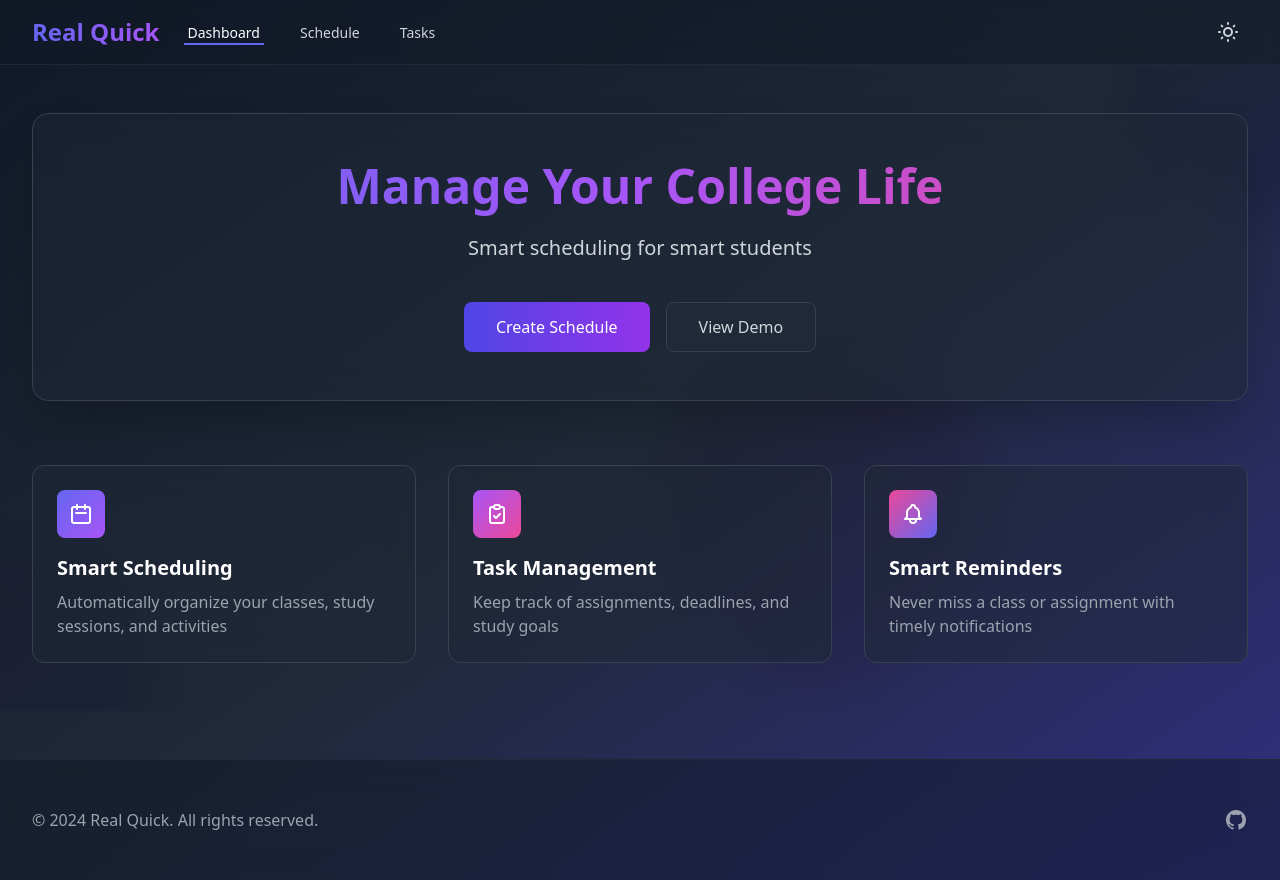
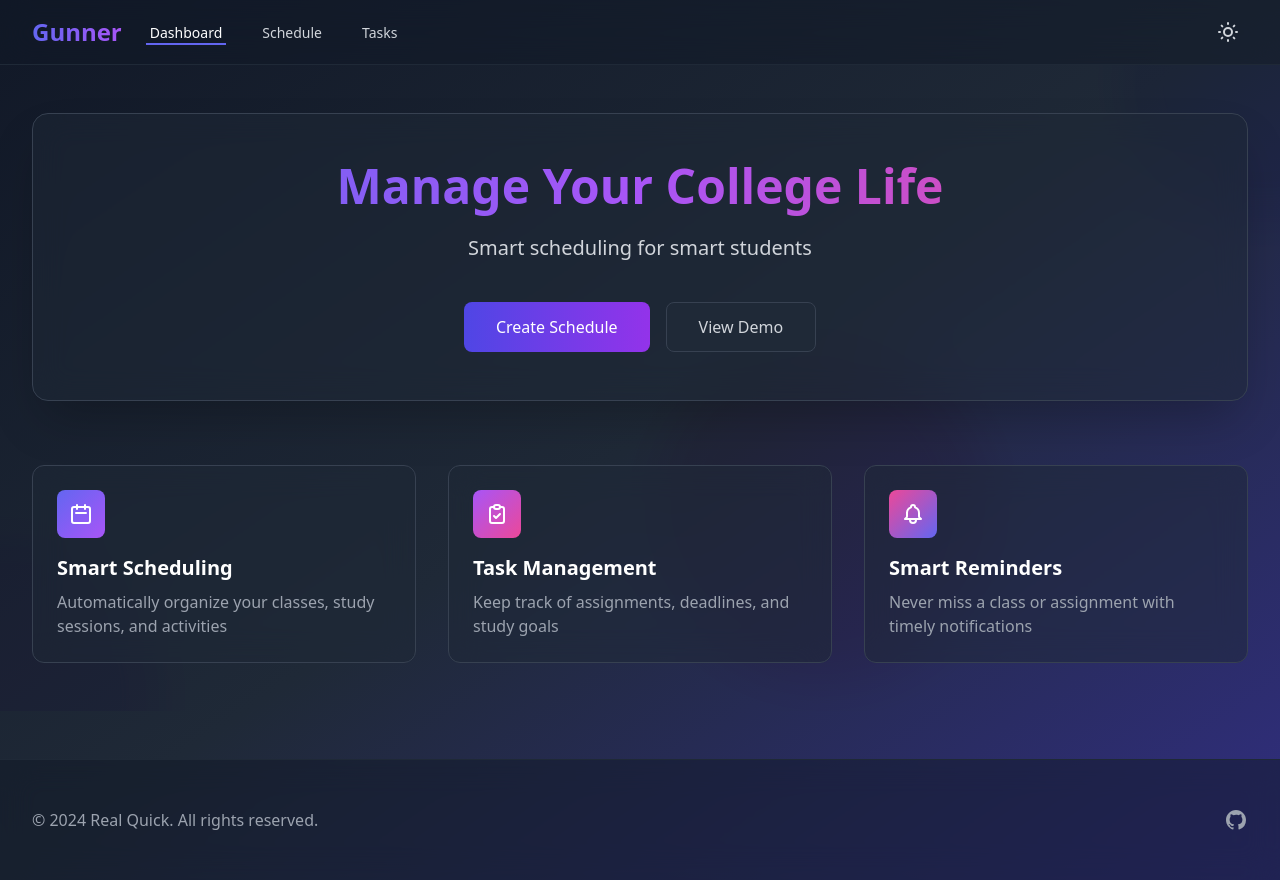
Before and after one commit to SWSRET/real-quick-frontend, a Nuxt app: page / in a window 1280 px wide. Built offline with nearby package versions, Linux system fonts and the light colour scheme.

Commit message:
First commit

```diff
--- a/app.vue
+++ b/app.vue
@@ -31,7 +31,7 @@ function toggleDarkMode() {
               <div
                 class="text-2xl font-bold bg-clip-text text-transparent bg-gradient-to-r from-indigo-500 to-purple-500"
               >
-                Real Quick
+                Gunner
               </div>
             </div>
             <div class="hidden sm:ml-6 sm:flex sm:space-x-8">
```
